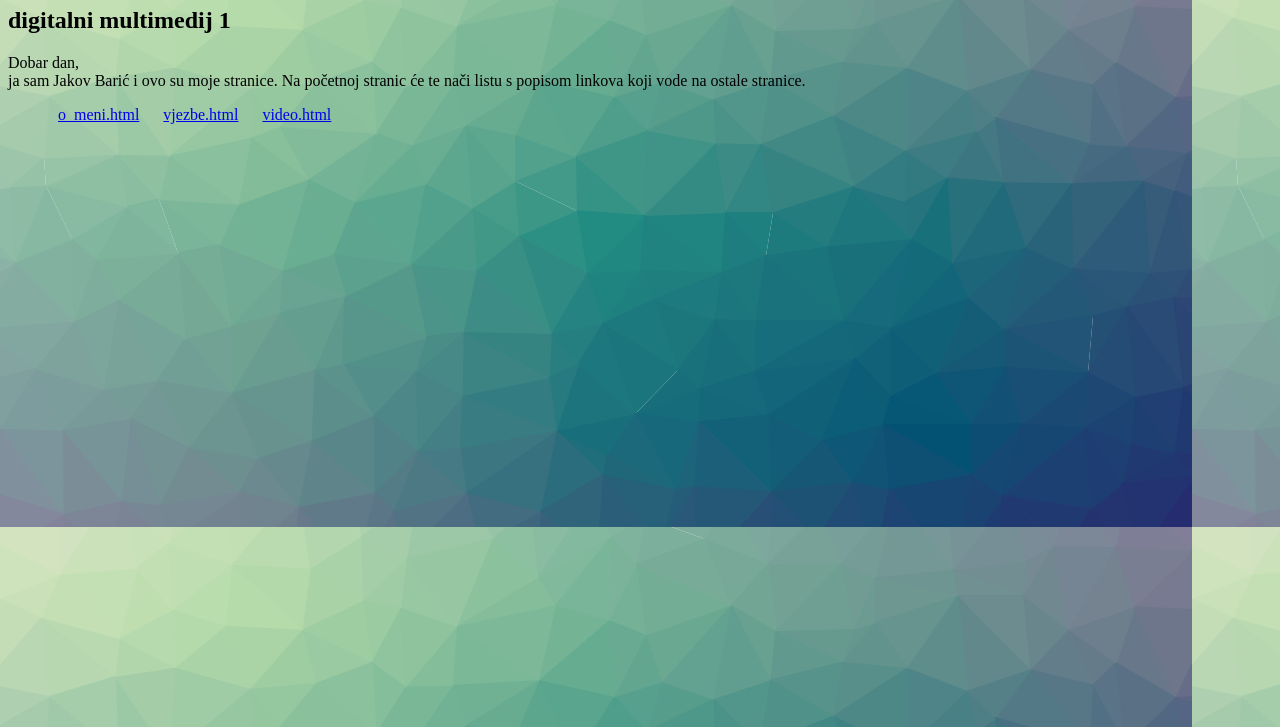
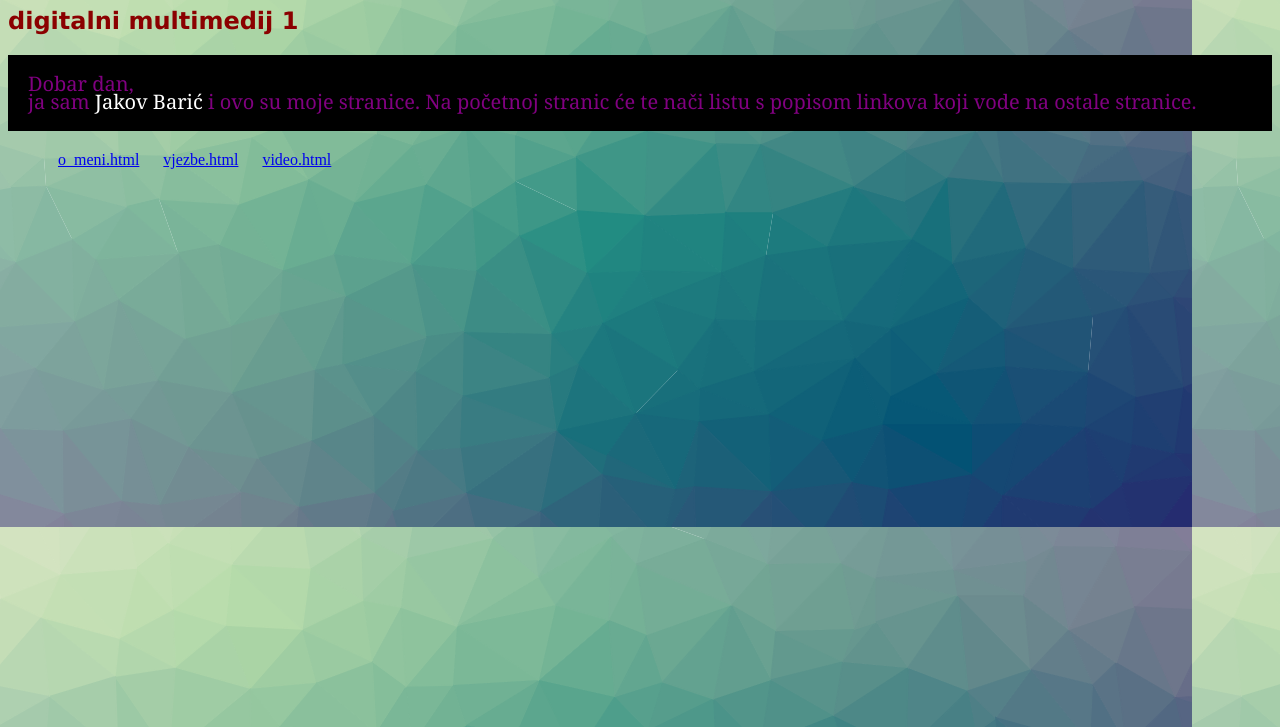
Before and after one commit to jakov624/projektni-zadatak, a plain HTML site: page index.html in a window 1280 px wide. Shown: the part 73-800 px from the top of the page. Drawn offline with Linux system fonts and the light colour scheme.

Commit message:
Update index.html

```diff
--- a/index.html
+++ b/index.html
@@ -2,7 +2,7 @@
 <html>
 <head>
 <meta charset="utf-8">
-	<link rel="stylesheet" type="text/css" href="style.css">
+	<link rel="stylesheet" type="text/css" href="stil.css">
 <title>index</title>
 	<style>
 	li {display:inline;
```
